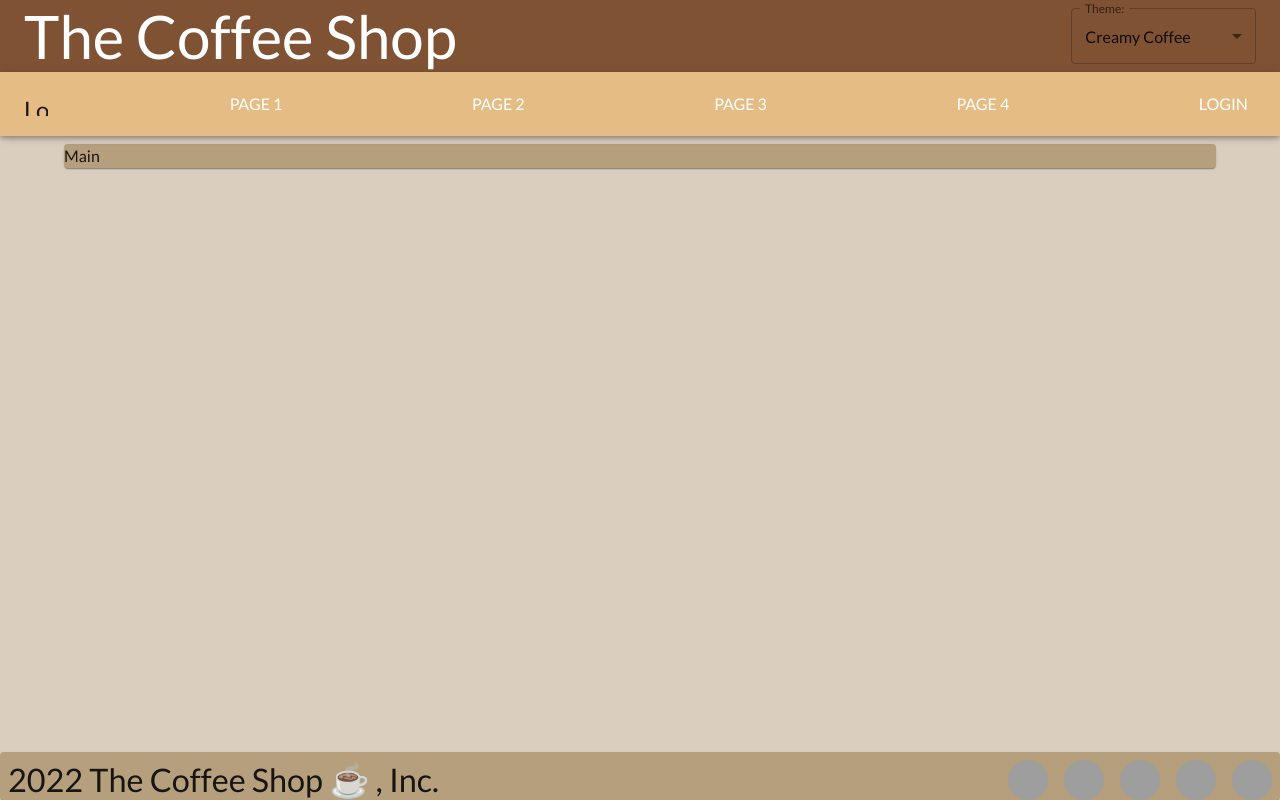
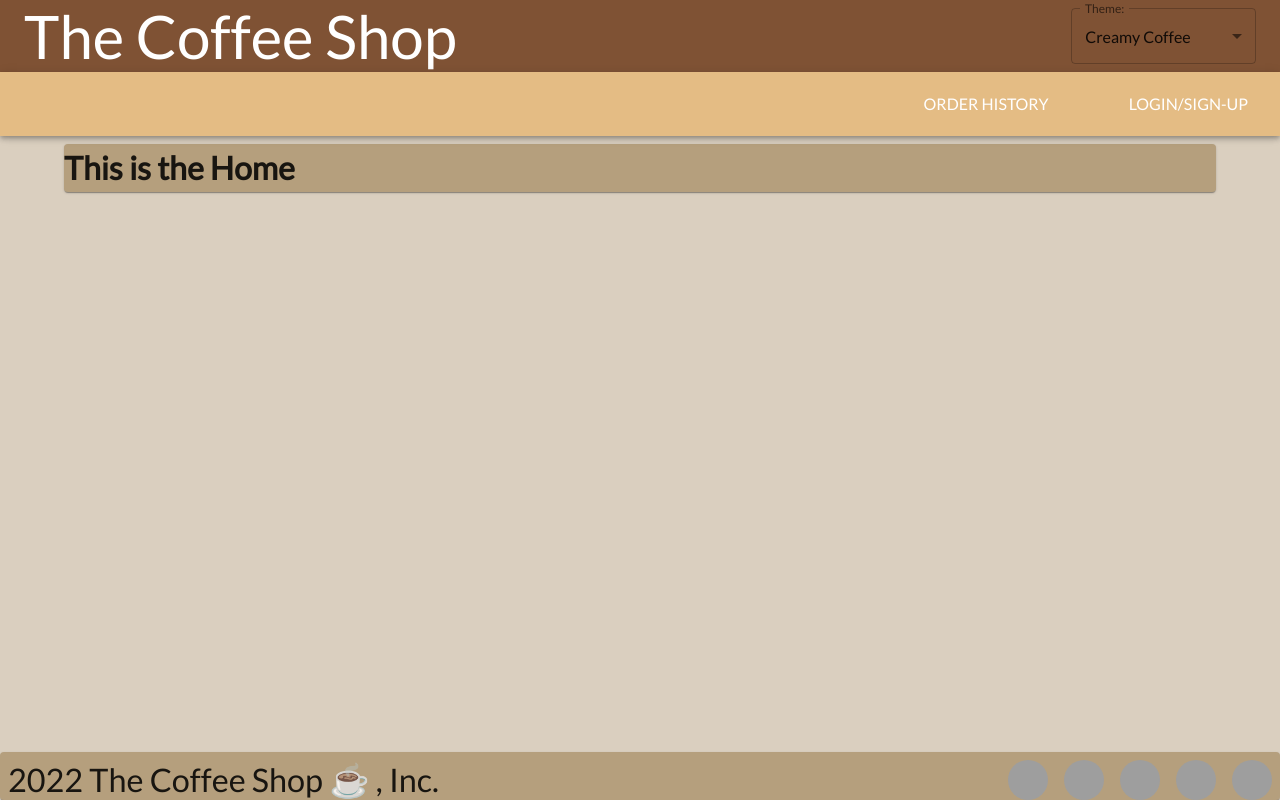
Before and after one commit to Ahmed-Sajjad111/mantis-mocha, a React (Create React App) app in the folder client/: page / in a window 1280 px wide. Built offline with nearby package versions, Linux system fonts and the light colour scheme; grey boxes are pictures that could not be loaded.

Commit message:
set up basic framework for routers

```diff
--- a/client/src/App.js
+++ b/client/src/App.js
@@ -1,12 +1,38 @@
 import React, { useState } from "react";
+import { Provider } from 'react-redux'
+import { BrowserRouter as Router, Route, Switch } from 'react-router-dom';
+import { ApolloProvider, ApolloClient, InMemoryCache, createHttpLink } from '@apollo/client';
+import { setContext } from '@apollo/client/link/context';
+import Home from './pages/Home';
+// import LoginSignUp from './pages/LoginSignUp'
 import Footer from "./components/Footer";
 import Nav from "./components/Nav";
+import store from "./utils/store"
 import { Grid, Container, Paper, AppBar, Toolbar, Typography } from "@mui/material";
 import { Select, FormControl, MenuItem, InputLabel } from "@mui/material";
 import { ThemeProvider } from "@mui/material/styles";
 import { CssBaseline } from "@mui/material";
 import CoffeeTheme from "./themes/coffee";
 import MintTheme from "./themes/mint";
+
+const httpLink = createHttpLink({
+    uri: '/graphql',
+  });
+
+  const authLink = setContext((_, { headers }) => {
+    const token = localStorage.getItem('id_token');
+    return {
+      headers: {
+        ...headers,
+        authorization: token ? `Bearer ${token}` : '',
+      },
+    };
+  });
+
+  const client = new ApolloClient({
+    link: authLink.concat(httpLink),
+    cache: new InMemoryCache(),
+  });
 
 function App() {
     const [theme, setTheme] = useState(CoffeeTheme);
@@ -55,8 +81,22 @@ function App() {
                         </Toolbar>
                     </AppBar>
                 </Grid>
-                <Nav />
-                <Paper sx={{ mt: 20 }}>Main</Paper>
+                <Paper sx={{ mt: 20 }}>
+                <ApolloProvider client={client}>
+                    <Router>
+                        <div>
+                            <Provider store={store}>
+                                <Nav />
+                                <Switch>
+                                    <Route exact path="/" component={Home} />
+                                    {/* <Route exact path="/login" component={LoginSignUp} />
+                                    <Route component={NoMatch} /> */}
+                                </Switch>
+                            </Provider>
+                        </div>
+                    </Router>
+                </ApolloProvider>
+                </Paper>
                 <Footer />
             </Container>
         </ThemeProvider>
--- a/client/src/components/Nav/index.js
+++ b/client/src/components/Nav/index.js
@@ -7,15 +7,15 @@ function Nav() {
     return (
         <AppBar position="fixed" color="secondary" sx={{ mt: 9, width: "100%" }}>
             <Grid>
-                <Toolbar sx={{ display: "flex", justifyContent: "space-between" }}>
-                    <Icon>Logo</Icon>
-                    {pages.map((page) => (
-                        <Button key={page} color="success">
-                            <Typography textAlign="center">{page}</Typography>
+                <Toolbar sx={{ display: "flex", justifyContent: "flex-end" }}>
+                        <Button color="success">
+                            <Typography textAlign="center">Order History</Typography>
                         </Button>
-                    ))}
+                        <Button color="success">
+                            <Typography textAlign="center"></Typography>
+                        </Button>
                     <Button color="success">
-                        <Typography textAlign="center">Login</Typography>
+                        <Typography textAlign="center">Login/Sign-Up</Typography>
                     </Button>
                 </Toolbar>
             </Grid>
--- a/client/src/pages/Home.js
+++ b/client/src/pages/Home.js
@@ -0,0 +1,11 @@
+import React from "react";
+
+const Home = () => {
+  return (
+    <div className="container">
+        <h1>This is the Home</h1>
+    </div>
+  );
+};
+
+export default Home;
--- /dev/null
+++ b/client/src/utils/store.js
@@ -0,0 +1,4 @@
+import { createStore } from 'redux';
+import { reducer } from "./reducers";
+
+export default createStore(reducer);
```
